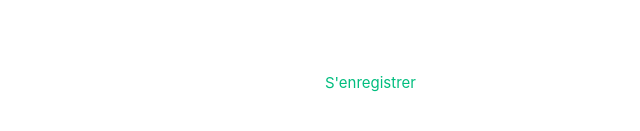
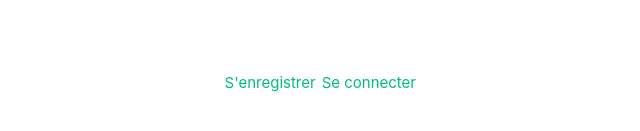
Before and after one commit to steazox/botty, a Vue app: page / in a window 1280 px wide. Shown: the part 317-448 px from the top of the page, without its empty margins (221-861 px from the left). Built offline with nearby package versions, Linux system fonts and the light colour scheme.

Commit message:
feed import troubleshoot

```diff
--- a/src/router/index.js
+++ b/src/router/index.js
@@ -1,5 +1,6 @@
 import { createRouter, createWebHistory } from 'vue-router';
 import { getAuth, onAuthStateChanged } from 'firebase/auth';
+import Feed from '../views/Feed.vue';
 
 const router = createRouter({
   history: createWebHistory(import.meta.env.BASE_URL),
@@ -18,7 +19,7 @@ const router = createRouter({
     },
     {
       path: '/feed',
-      component: () => import('../views/Feed.vue'),
+      component: Feed,
       meta: {
         requireAuth: true,
       },
--- a/src/views/Home.vue
+++ b/src/views/Home.vue
@@ -1,6 +1,7 @@
 <template lang="">
     <div>
         <router-link to="/register">S'enregistrer</router-link>
+        <router-link to="/login">Se connecter</router-link>
     </div>
 </template>
 <script>
```
